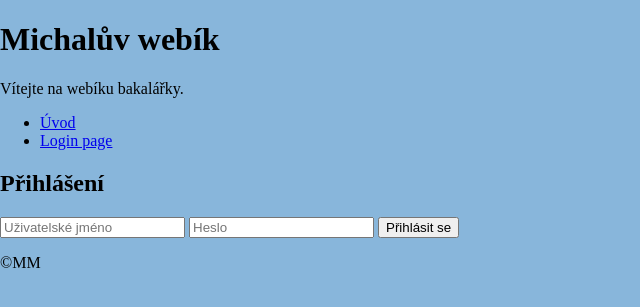
After one commit to melicmic/bakalarka, a Flask app: page /prihlaseni in a window 1280 px wide. The commit adds this page. Shown: the top 307 px of the page, without its empty margins (0-640 px from the left). Run offline with Flask 3, Linux system fonts and the light colour scheme; some libraries are stand-ins or nearby versions.

Commit message:
Přihlašovací okno, příprava

```diff
--- a/srv/app.py
+++ b/srv/app.py
@@ -18,5 +18,10 @@ def uvodni_stranka():
     print("ahoj")
     return render_template("index.html")
 
+@app.route('/prihlaseni')
+def prihlaseni():
+    print("login")
+    return render_template("prihlaseni.html")
+
 if __name__ == "__main__":
     app.run(debug=True)
--- /dev/null
+++ b/srv/static/style.css
@@ -0,0 +1,5 @@
+body {
+    margin: 0;
+    padding: 0;
+    background-color: #88b6db;
+}
--- /dev/null
+++ b/srv/templates/prihlaseni.html
@@ -0,0 +1,13 @@
+{% extends "sablona.html" %}
+
+{% block obsah_stranky %}
+
+    <div>
+        <h2>Přihlášení</h2>
+        <form action="#" method="post">
+            <input type="text" name="username" placeholder="Uživatelské jméno" required>
+            <input type="password" name="password" placeholder="Heslo" required>
+            <input type="submit" value="Přihlásit se">
+        </form>
+    </div>
+{% endblock %}
--- a/srv/templates/sablona.html
+++ b/srv/templates/sablona.html
@@ -16,8 +16,8 @@
     <nav>
         <ul >
             <li><a href="/">Úvod</a></li>
-            <li><a href="/produkce">Založit záznam</a></li>
-            <li><a href="/cekajici">Seznam</a></li>
+            <li><a href="/login">Login page</a></li>
+
         </ul>
     </nav>
 
```
